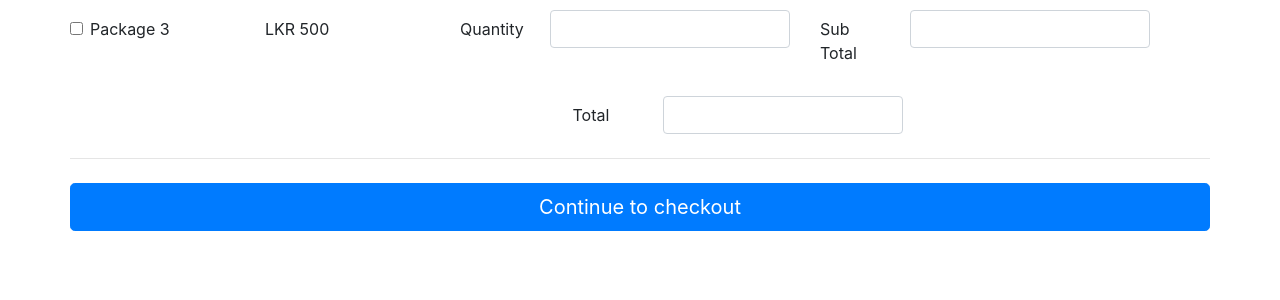
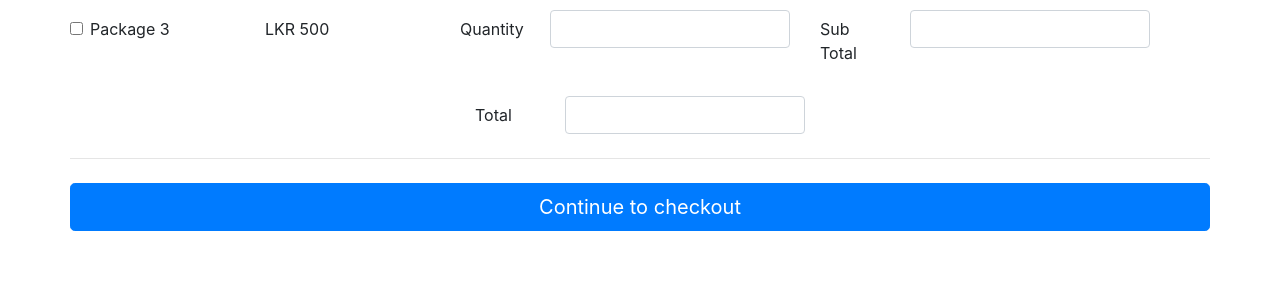
Before and after one commit to tharakadoo/assignmentASE, a CodeIgniter app: page /assignmentASE/ in a window 1280 px wide. Shown: the part 746-1046 px from the top of the page. Run offline with CodeIgniter, Linux system fonts and the light colour scheme; some libraries are stand-ins or nearby versions.

Commit message:
fix total column center

```diff
--- a/application/views/home.php
+++ b/application/views/home.php
@@ -154,7 +154,7 @@
 			</div>
 
 			<div class="row my-4">
-				<div class="offset-5 col-md-4 row">
+				<div class="mx-auto col-md-4 row">
 					<label for="total" class="col-sm-3 col-form-label">Total</label>
 					<div class="col-sm-9">
 						<input type="text" class="form-control" id="total" name="total">
@@ -171,6 +171,7 @@
 </main>
 
 <script>
+
     $(document).on('change', '.pack', function(event) {
         var myArr = event.target.id.split("_");
         var clicked=myArr[1];
```
